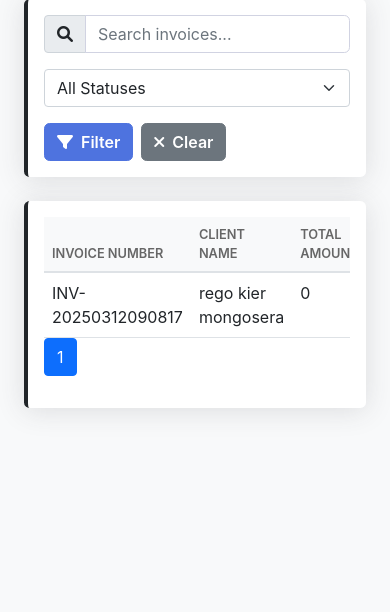
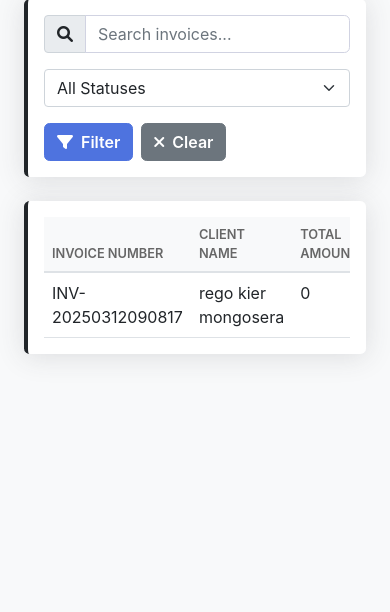
Before and after one commit to regolet/ISP-Management-System, a PHP site: page /invoices.php in a window 390 px wide. Shown: the part 107-719 px from the top of the page. Run offline with PHP 8.4, Linux system fonts and the light colour scheme; data comes from the database, SQL or seed files in the repository.

Commit message:
Assistant checkpoint: Improved UI consistency and error handling
Assistant generated file changes:
- public/invoices.php: Improve pagination implementation, Add missing clearSearch function
- public/subscriptions.php: Fix duplicate mobile toggle button, Remove duplicate mobile toggle button
- app/PaymentProcessor.php: Enhance payment processor logging

---

User prompt:

can you review or analyze my app how my systems are working it has login, dashboard, clients, subscriptions, invoice and payments so far for now and fix some issues if had

Replit-Commit-Author: Assistant
Replit-Commit-Session-Id: e009d508-5725-4208-a93a-1933f78f0d62

```diff
--- a/public/invoices.php
+++ b/public/invoices.php
@@ -143,15 +143,48 @@ $pagination = $result['pagination'];
                         </div>
 
                         <!-- Pagination -->
-                        <nav aria-label="Page navigation">
-                            <ul class="pagination">
-                                <?php for ($i = 1; $i <= $pagination['last_page']; $i++): ?>
-                                    <li class="page-item <?php echo ($i == $page) ? 'active' : ''; ?>">
-                                        <a class="page-link" href="invoices.php?page=<?php echo $i; ?>&search=<?php echo htmlspecialchars($search); ?>&status=<?php echo htmlspecialchars($status); ?>"><?php echo $i; ?></a>
+                        <?php if ($pagination['last_page'] > 1): ?>
+                            <nav aria-label="Page navigation" class="mt-4">
+                                <ul class="pagination justify-content-center">
+                                    <li class="page-item <?php echo ($page <= 1) ? 'disabled' : ''; ?>">
+                                        <a class="page-link" href="?page=<?php echo $page - 1; ?>&search=<?php echo urlencode($search); ?>&status=<?php echo urlencode($status); ?>">
+                                            <i class="fas fa-chevron-left"></i>
+                                        </a>
                                     </li>
-                                <?php endfor; ?>
-                            </ul>
-                        </nav>
+
+                                    <?php
+                                    $startPage = max(1, $page - 2);
+                                    $endPage = min($pagination['last_page'], $page + 2);
+
+                                    if ($startPage > 1) {
+                                        echo '<li class="page-item"><a class="page-link" href="?page=1&search=' . urlencode($search) . '&status=' . urlencode($status) . '">1</a></li>';
+                                        if ($startPage > 2) {
+                                            echo '<li class="page-item disabled"><span class="page-link">...</span></li>';
+                                        }
+                                    }
+
+                                    for ($i = $startPage; $i <= $endPage; $i++) {
+                                        echo '<li class="page-item ' . (($page == $i) ? 'active' : '') . '">
+                                            <a class="page-link" href="?page=' . $i . '&search=' . urlencode($search) . '&status=' . urlencode($status) . '">' . $i . '</a>
+                                        </li>';
+                                    }
+
+                                    if ($endPage < $pagination['last_page']) {
+                                        if ($endPage < $pagination['last_page'] - 1) {
+                                            echo '<li class="page-item disabled"><span class="page-link">...</span></li>';
+                                        }
+                                        echo '<li class="page-item"><a class="page-link" href="?page=' . $pagination['last_page'] . '&search=' . urlencode($search) . '&status=' . urlencode($status) . '">' . $pagination['last_page'] . '</a></li>';
+                                    }
+                                    ?>
+
+                                    <li class="page-item <?php echo ($page >= $pagination['last_page']) ? 'disabled' : ''; ?>">
+                                        <a class="page-link" href="?page=<?php echo $page + 1; ?>&search=<?php echo urlencode($search); ?>&status=<?php echo urlencode($status); ?>">
+                                            <i class="fas fa-chevron-right"></i>
+                                        </a>
+                                    </li>
+                                </ul>
+                            </nav>
+                        <?php endif; ?>
                     <?php endif; ?>
                 </div>
             </div>
@@ -164,11 +197,23 @@ $pagination = $result['pagination'];
 
     <!-- Custom JavaScript -->
     <script>
+        /**
+         * Clear search filters and reload results
+         */
         function clearSearch() {
             document.getElementById('search').value = '';
             document.getElementById('status').value = '';
             document.getElementById('filterForm').submit();
         }
+
+        /**
+         * Confirm deletion action
+         */
+        function confirmDelete(id) {
+            if (confirm('Are you sure you want to delete this invoice? This action cannot be undone.')) {
+                window.location.href = '/forms/invoices/delete.php?id=' + id;
+            }
+        }
     </script>
 </body>
 </html>
```
Also changed, not shown: app/PaymentProcessor.php (+23 -4 lines), public/subscriptions.php (+6 -4 lines).
